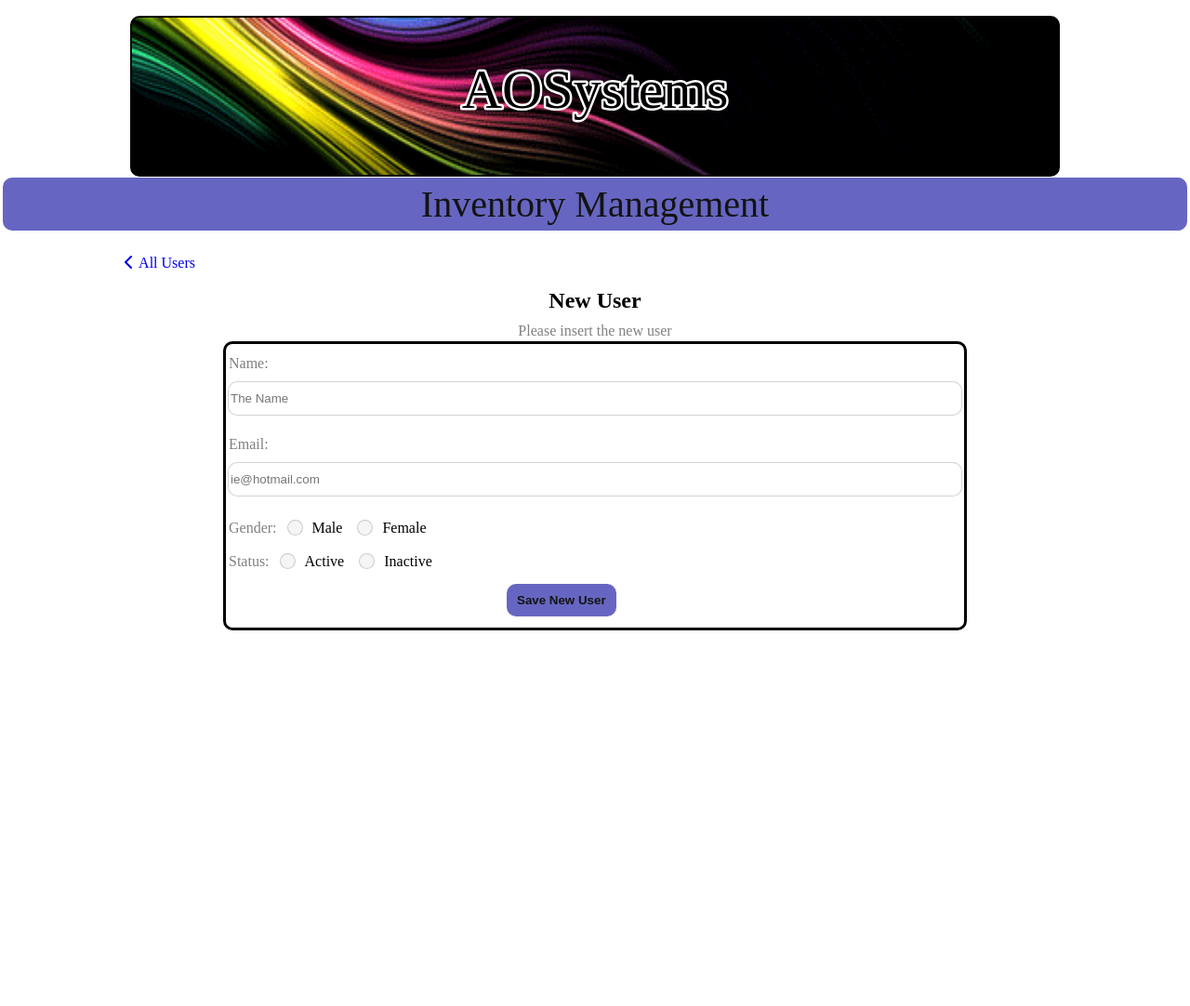
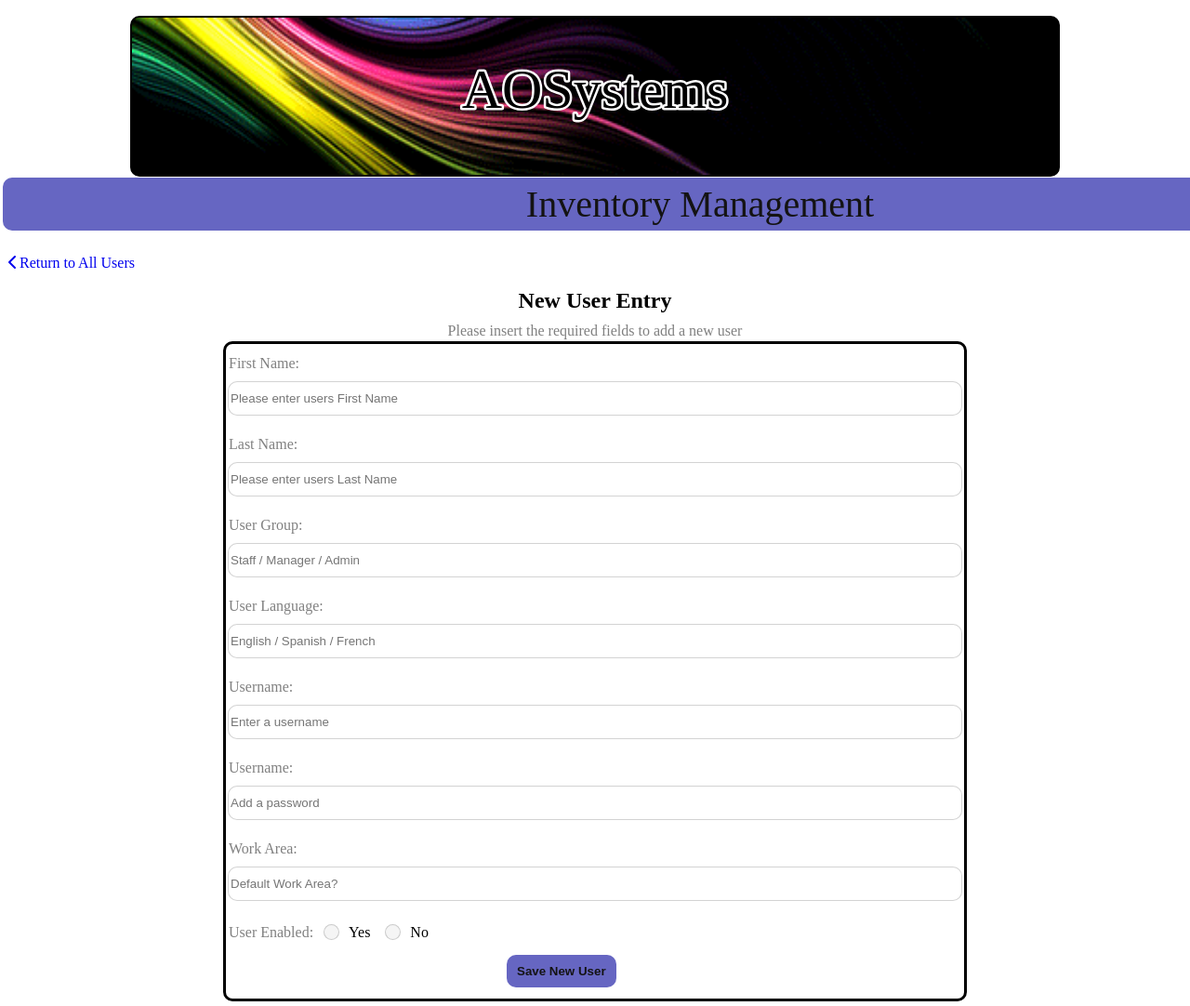
Before and after one commit to A0M0305/AdvDatabaseProject_CRUD, a Node server app: page /add_user in a window 1280 px wide; the page is wider, and only the part inside the window is pictured. Shown: that part at 93% size. Before the commit the page ends 678 px from the top of that part, so only its background shows below. Run offline with Node 20, Linux system fonts and the light colour scheme; some libraries are stand-ins or nearby versions; some web fonts are replaced.

```diff
--- a/assets/css/viewUsers.css
+++ b/assets/css/viewUsers.css
@@ -17,7 +17,7 @@ a {
 }
 
 .container{
-    max-width: 1024px;
+    max-width: 1500px;
     margin-left: auto;
     margin-right: auto;
 }
@@ -26,7 +26,9 @@ a {
     border-radius: 10px;
     background-color: rgb(102, 102, 194);
     padding: 3px 0;
-    width: 100%;
+    width: 1500px;
+    margin-left: auto;
+    margin-right: auto;
 }
 .nav-brand{
     font-size: 40px;
--- a/views/add_user.ejs
+++ b/views/add_user.ejs
@@ -4,25 +4,24 @@ include('include/_header')
 <%-
 include('include/_navBar')
 -%>
-<!-- Main Site -->
+<!--MainSite-->
 <main id="site-main">
     <div class="container">
         <div class="box-nav d-flex justify-between">
             <div class="filter">
-                <a href="/"><i class="fa-solid fa-chevron-left"></i> All Users</a>
+                <a href="/"><i class="fa-solid fa-chevron-left"></i>Return to All Users</a>
             </div>
         </div>
         <div class="form-title text-center">
-            <h2>New User</h2>
-            <span class="text-light">Please insert the new user</span>
+            <h2>New User Entry</h2>
+            <span class="text-light">Please insert the required fields to add a new user</span>
         </div>
         <%-
         include('include/_form')
         -%>
     </div>
 </main>
-<!-- /Main Site -->
-
+<!--/MainSite-->
 <%-
 include('include/_footer')
 -%>
--- a/views/include/_form.ejs
+++ b/views/include/_form.ejs
@@ -3,34 +3,46 @@
 <form action="/api/users" method="POST" id="add_user">
     <div class="new_user">
         <div class="form-group">
-            <label for="name" class="text-light">Name: </label>
+            <label for="name" class="text-light">First Name: </label>
             <input type="hidden" name="id" value="">
-            <input type="text" name="name" value="" placeholder="The Name">
+            <input type="text" name="name" value="" placeholder="Please enter users First Name">
         </div>
         <div class="form-group">
-            <label for="email" class="text-light">Email: </label>
-            <input type="text" name="email" value="" placeholder="ie@hotmail.com">
+            <label for="lname" class="text-light">Last Name: </label>
+            <input type="text" name="lname" value="" placeholder="Please enter users Last Name">
         </div>
         <div class="form-group">
-            <label for="gender" class="text-light">Gender: </label>
+            <label for="usergroup" class="text-light">User Group: </label>
+            <input type="text" name="usergroup" value="" placeholder="Staff / Manager / Admin">
+        </div>
+        <div class="form-group">
+            <label for="userlang" class="text-light">User Language: </label>
+            <input type="text" name="userlang" value="" placeholder="English / Spanish / French">
+        </div>
+
+        <div class="form-group">
+            <label for="username" class="text-light">Username: </label>
+            <input type="text" name="username" value="" placeholder="Enter a username">
+        </div>
+        <div class="form-group">
+            <label for="password" class="text-light">Username: </label>
+            <input type="text" name="password" value="" placeholder="Add a password">
+        </div>
+
+        <div class="form-group">
+            <label for="area" class="text-light">Work Area: </label>
+            <input type="text" name="area" value="" placeholder="Default Work Area?">
+        </div>
+
+        <div class="form-group">
+            <label for="gender" class="text-light">User Enabled: </label>
             <div class="radio inline">
-                <input type="radio" id="radio-2" name="gender" value="Male">
-                <label for="radio-2" class="radio-label">Male</label>
+                <input type="radio" id="radio-4" name="status" value="Yes">
+                <label for="radio-4" class="radio-label">Yes</label>
             </div>
             <div class="radio inline">
-                <input type="radio" id="radio-3" name="gender" value="Female">
-                <label for="radio-3" class="radio-label">Female</label>
-            </div>
-        </div>
-        <div class="form-group">
-            <label for="gender" class="text-light">Status: </label>
-            <div class="radio inline">
-                <input type="radio" id="radio-4" name="status" value="Active">
-                <label for="radio-4" class="radio-label">Active</label>
-            </div>
-            <div class="radio inline">
-                <input type="radio" id="radio-5" name="status" value="Inactive">
-                <label for="radio-5" class="radio-label">Inactive</label>
+                <input type="radio" id="radio-5" name="status" value="No">
+                <label for="radio-5" class="radio-label">No</label>
             </div>
         </div>
         <div class="form-group">
```
Also changed, not shown: csv/Users-Base View.csv (added, +94 -0 lines), server/controller/controller.js (+6 -2 lines), server/model/model.js (+22 -4 lines), views/include/_show.ejs (+6 -2 lines), views/update_user.ejs (+27 -15 lines), views/users.ejs (+8 -4 lines).
